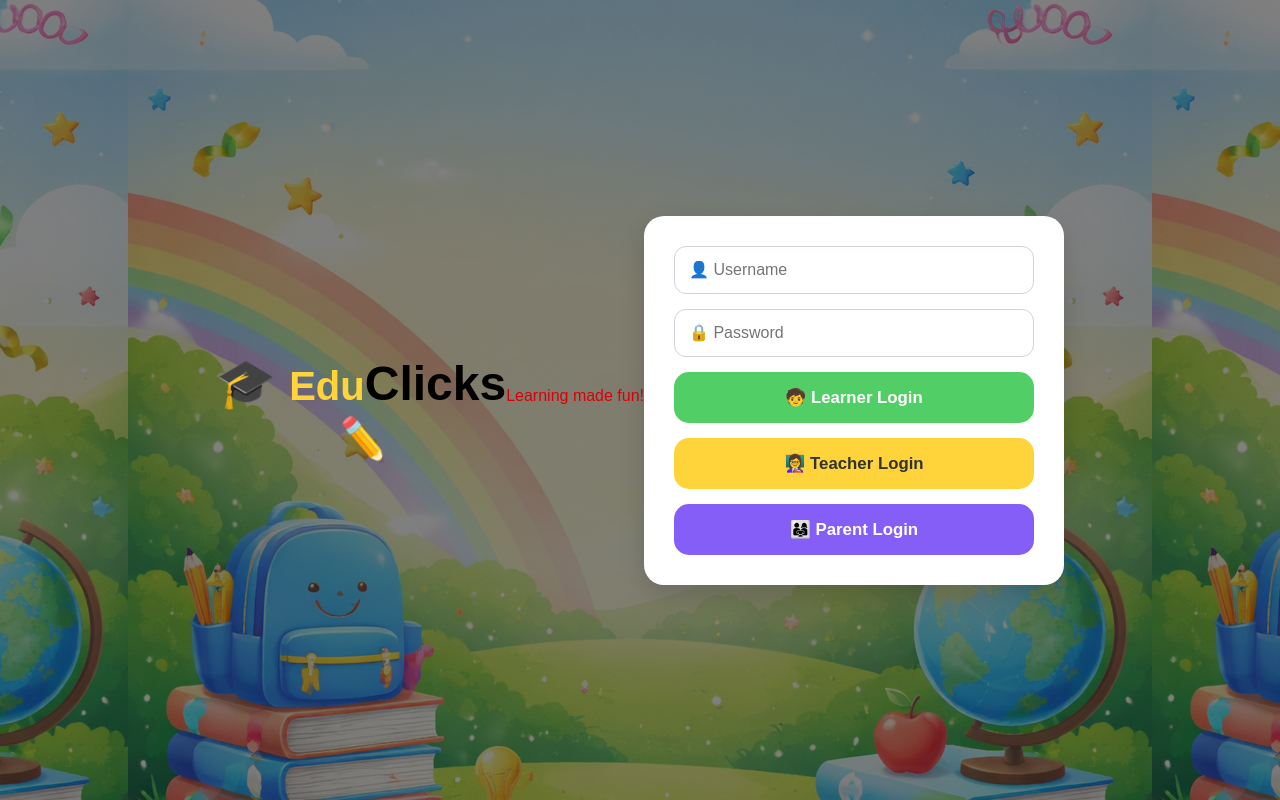
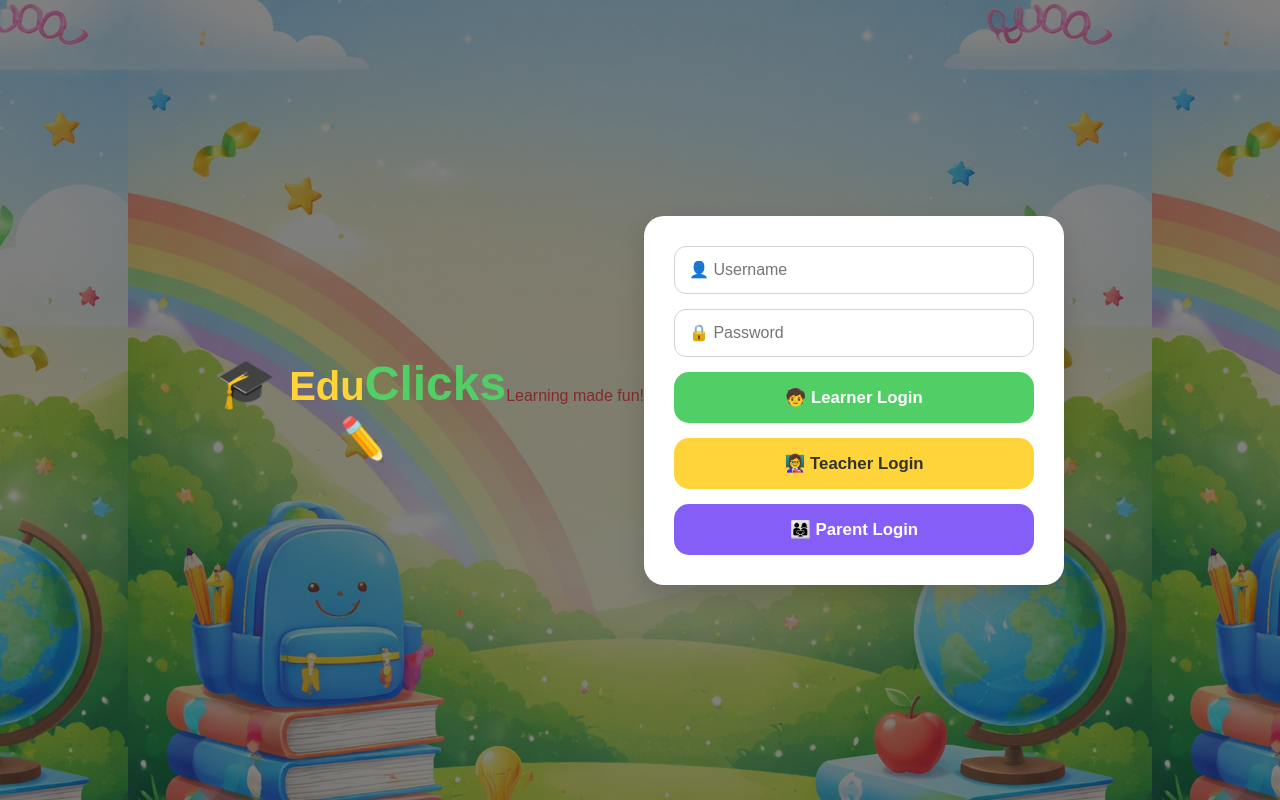
Before and after one commit to tichaonaclapperton/EduClick, a React (Vite) app in the folder EduClicks/: page /login in a window 1280 px wide. Built offline with nearby package versions, Linux system fonts and the light colour scheme.

Commit message:
fix color

```diff
--- a/EduClicks/src/style/login.css
+++ b/EduClicks/src/style/login.css
@@ -23,6 +23,7 @@
 }
 
 .app-title {
+	color: #51cf66;
 	text-align: center;
 	font-size: 2.5rem;
 	font-weight: 800;
@@ -59,7 +60,7 @@
 
 
 p.subtitle  {
-	color: #da000b;
+	color: #832b30;
 	margin-bottom: 25px;
 }
 
```
